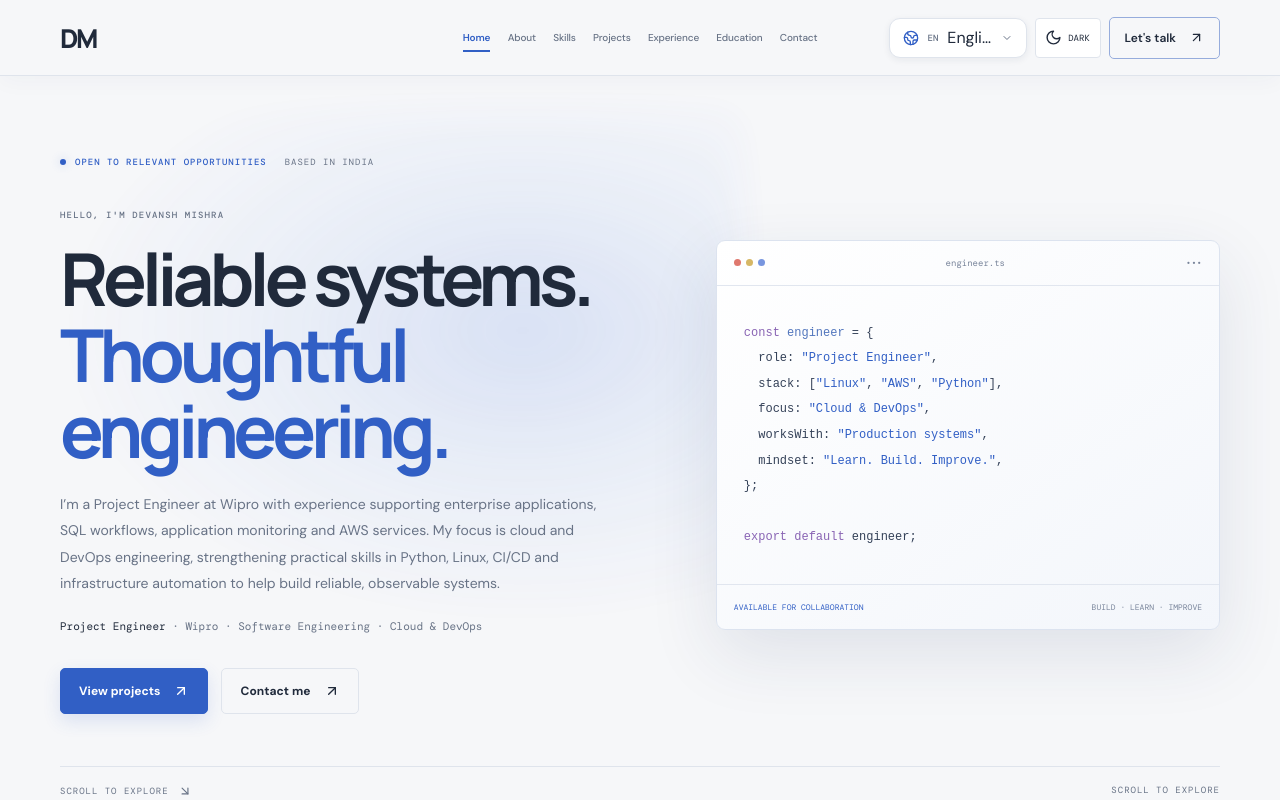
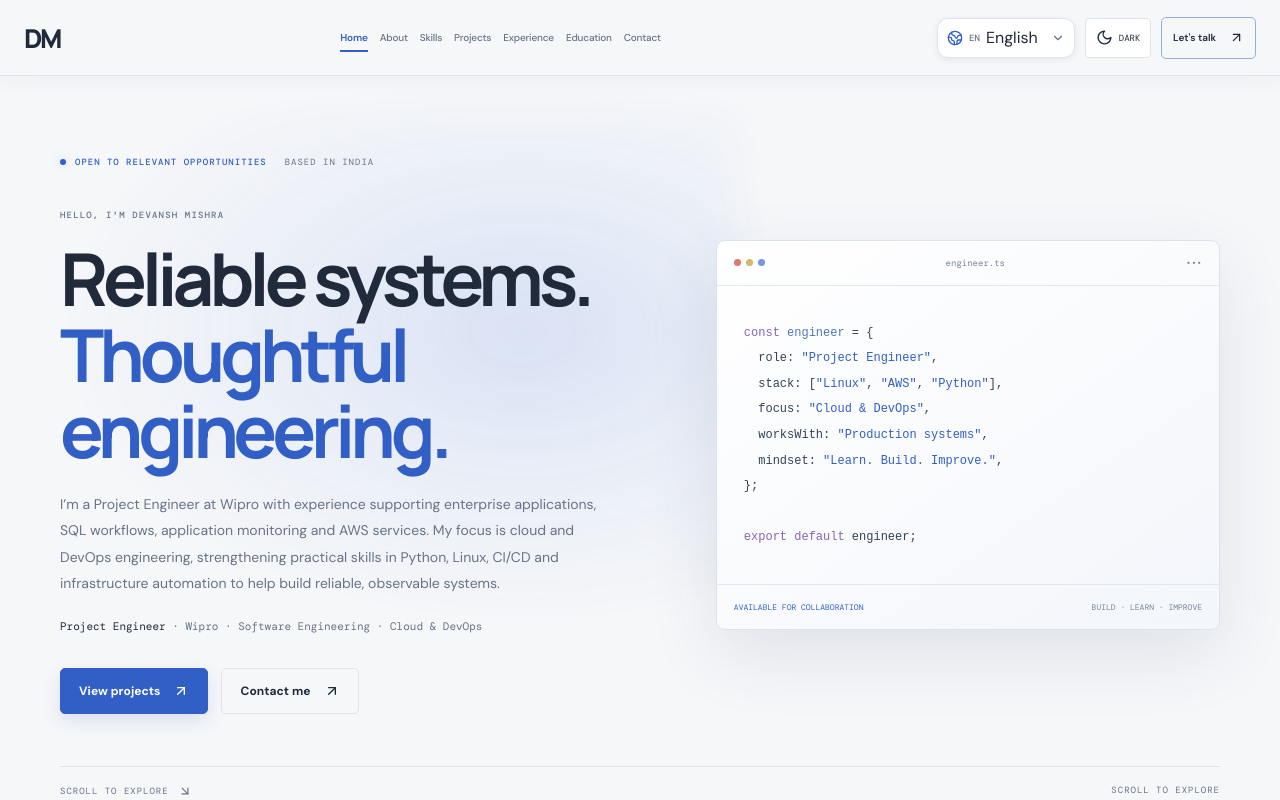
Before and after one commit to codewithdevanshh/portfolio-v2, a React (Vite) app: page /en in a window 1280 px wide. Shown: the top 800 px of the page. Built offline with nearby package versions, Linux system fonts and the light colour scheme.

Commit message:
Fix translated header clipping and spacing across languages

```diff
--- a/src/styles.css
+++ b/src/styles.css
@@ -1329,3 +1329,53 @@ body{-webkit-font-smoothing:antialiased;text-rendering:optimizeLegibility}
 @media(min-width:1025px){
   .header-actions .language-trigger-name{overflow:hidden;text-overflow:ellipsis}
 }
+
+
+/* Final header geometry: reserve real space for translated nav and action controls */
+@media(min-width:1025px){
+  .header{
+    display:grid!important;
+    grid-template-columns:40px minmax(0,1fr) auto!important;
+    align-items:center!important;
+    column-gap:clamp(18px,2vw,34px)!important;
+    padding-left:max(28px,calc((100vw - 1600px)/2))!important;
+    padding-right:max(28px,calc((100vw - 1600px)/2))!important;
+    overflow:visible!important;
+  }
+  .header>.brand{grid-column:1;justify-self:start}
+  .header>.nav{
+    grid-column:2;justify-self:center;
+    width:max-content;max-width:100%;
+    display:flex!important;flex-wrap:nowrap!important;
+    align-items:center!important;justify-content:center!important;
+    gap:clamp(12px,1.25vw,20px)!important;
+    min-width:0!important;
+    overflow:visible!important;
+  }
+  .header>.nav .nav-link{
+    flex:0 0 auto!important;
+    white-space:nowrap!important;
+    font-size:clamp(10px,.72vw,12px)!important;
+    letter-spacing:-.02em!important;
+  }
+  .header>.header-actions{
+    grid-column:3;justify-self:end;
+    display:flex!important;flex-wrap:nowrap!important;
+    align-items:center!important;justify-content:flex-end!important;
+    gap:10px!important;min-width:max-content!important;
+  }
+  .header-actions .language-picker{width:154px!important;min-width:154px!important;flex:0 0 154px!important}
+  .header-actions .language-trigger{width:154px!important;min-width:154px!important;gap:9px!important;padding-inline:12px!important}
+  .header-actions .language-trigger-name{overflow:visible!important;text-overflow:clip!important;white-space:nowrap!important}
+  .header-actions .theme-toggle{flex:0 0 auto!important}
+  .header-actions .nav-cta{flex:0 0 auto!important;white-space:nowrap!important}
+}
+@media(min-width:1025px) and (max-width:1280px){
+  .header{padding-inline:24px!important;column-gap:14px!important}
+  .header>.nav{gap:clamp(8px,1vw,12px)!important}
+  .header>.nav .nav-link{font-size:10px!important}
+  .header-actions{gap:7px!important}
+  .header-actions .language-picker,.header-actions .language-trigger{width:138px!important;min-width:138px!important;flex-basis:138px!important}
+  .header-actions .language-trigger{padding-inline:9px!important;gap:6px!important}
+  .header-actions .nav-cta{padding-inline:11px!important;font-size:10px!important}
+}
```
